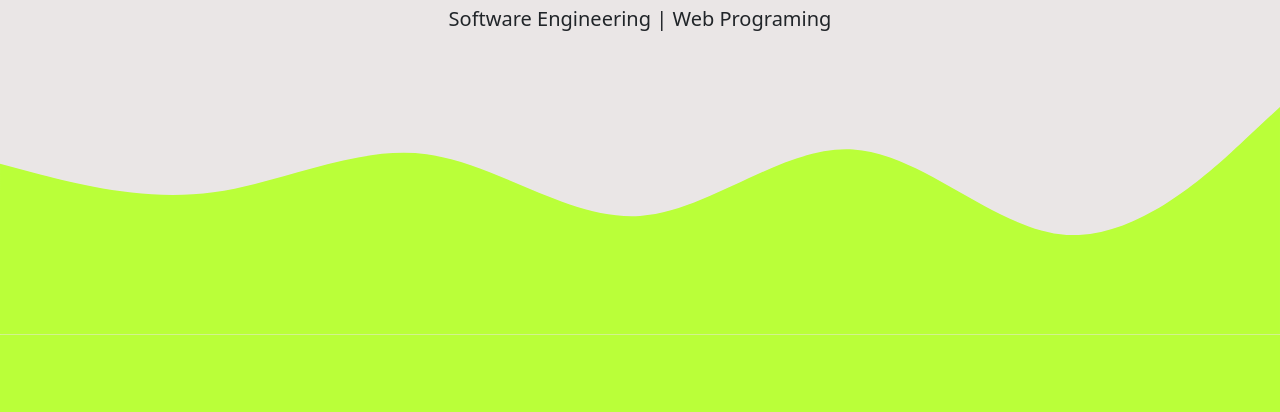
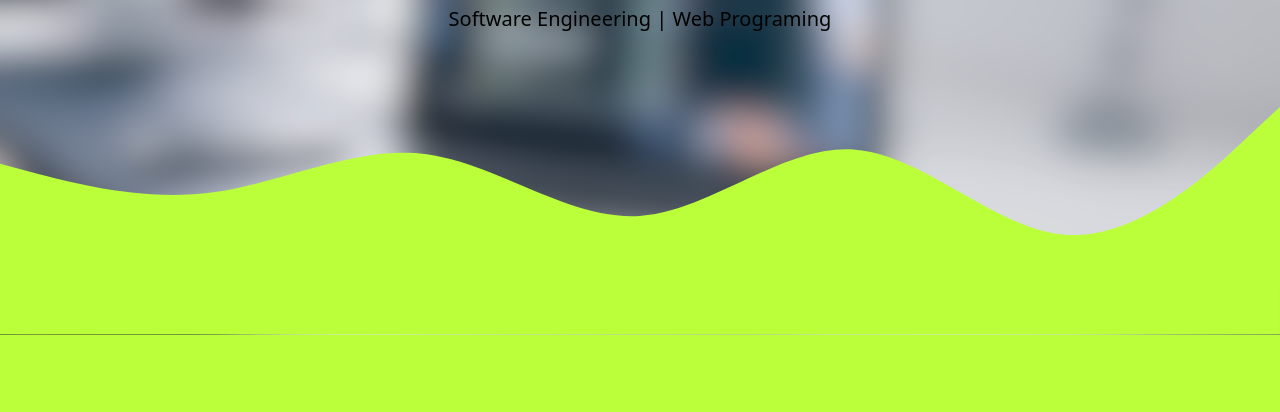
Before and after one commit to ngabroger/ngabroger.github.io, a plain HTML site: page index.html in a window 1280 px wide. Shown: the part 353-765 px from the top of the page. Drawn offline with nearby package versions, Linux system fonts and the light colour scheme; files whose address does not match are found by name.

Commit message:
update background image on jumbroton

```diff
--- a/index.html
+++ b/index.html
@@ -52,7 +52,7 @@
         <img src="images/pp.png" alt="Roger" width="200" class="hovered-card rounded-circle img-thumbnail" />
         <h1 class="display-4">Roger Simanjuntak</h1>
         <p class="lead">Software Engineering | Web Programing</p>
-        <svg xmlns="http://www.w3.org/2000/svg" viewBox="0 0 1440 320">
+        <svg class="jumbutron-gelombang" xmlns="http://www.w3.org/2000/svg" viewBox="0 0 1440 320">
           <path
             fill="#baff39"
             fill-opacity="1"
--- a/style.css
+++ b/style.css
@@ -1,7 +1,13 @@
 .jumbotron {
   padding-top: 6rem;
-  background-color: #eae6e6;
+  background-image: url("images/bg-img.png");
+  background-size: cover;
+  background-attachment: fixed;
+  font-weight: bold;
+  background-position: 0 -100px;
+  color: #000;
 }
+
 #projects {
   background-color: #eae6e6;
 }
```
Also changed, not shown: images/bg-img.png (added).
